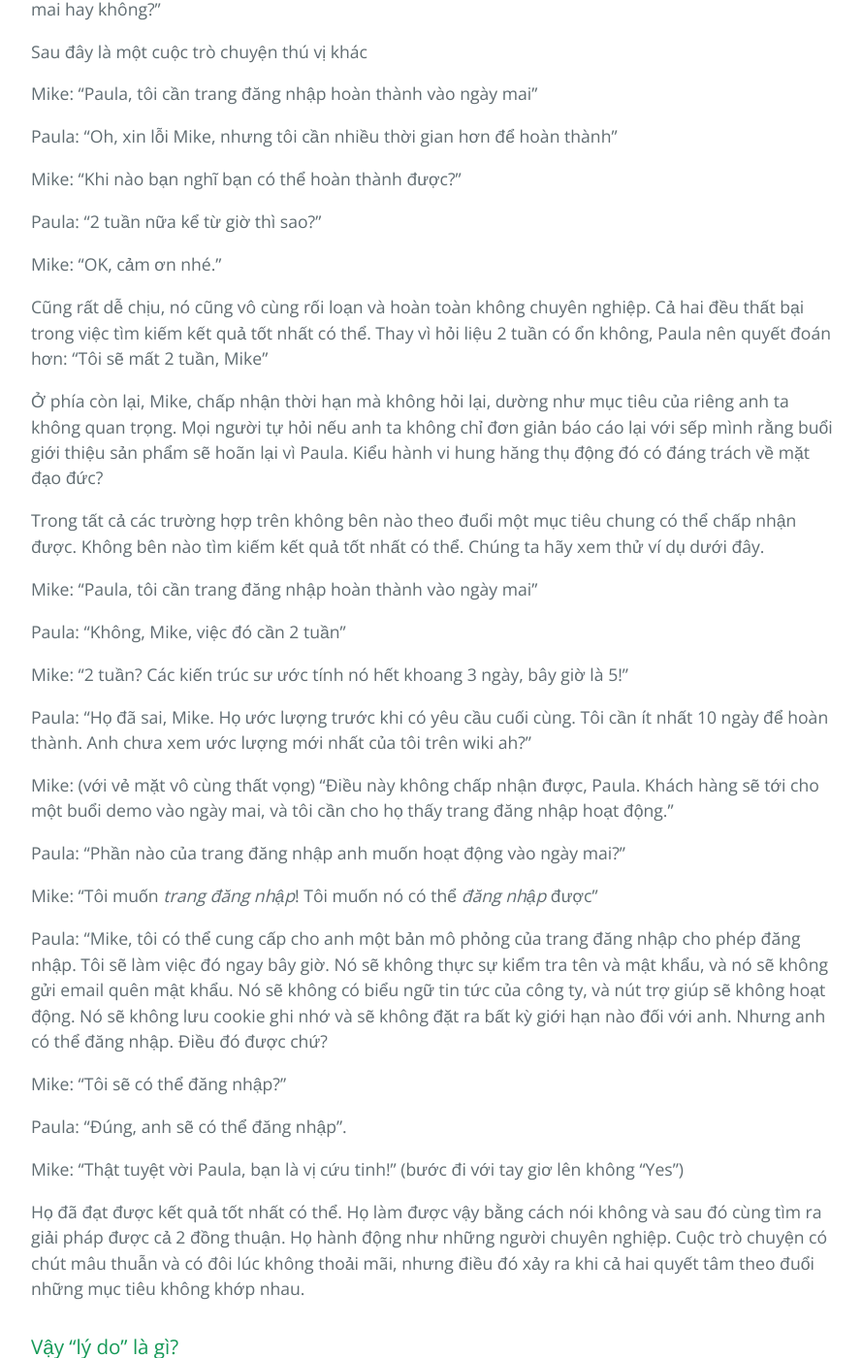
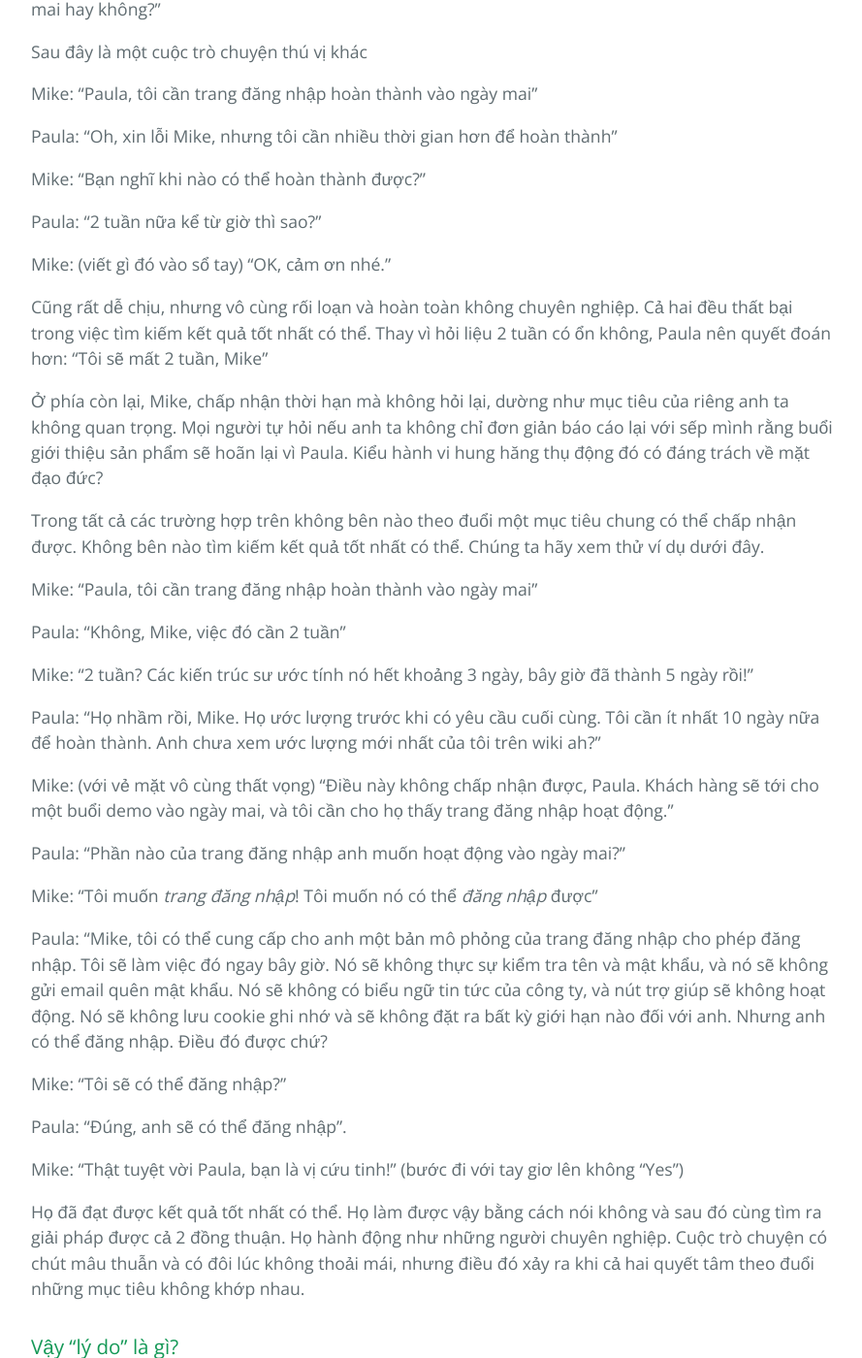
Before and after one commit to HaiBV/haibv.github.io, a Jekyll site: the page built from clean-coder/chapter-2-saying-no.md, in a window 1280 px wide and 1400 px high, scrolled down 4008 px. Shown: the whole window at 97% size, without its empty margins (192-1081 px from the left). Built offline with Jekyll 4.4.1, drawn with Linux system fonts in a browser that asks for light colours; our own code applies the rules of GitHub Pages for plain Markdown files.

Commit message:
Book - The Clean Coder - Correction - C2

```diff
--- a/clean-coder/chapter-2-saying-no.md
+++ b/clean-coder/chapter-2-saying-no.md
@@ -89,13 +89,13 @@ Mike: "Paula, tôi cần trang đăng nhập hoàn thành vào ngày mai"
 
 Paula: "Oh, xin lỗi Mike, nhưng tôi cần nhiều thời gian hơn để hoàn thành"
 
-Mike: "Khi nào bạn nghĩ bạn có thể hoàn thành được?"
+Mike: "Bạn nghĩ khi nào có thể hoàn thành được?"
 
 Paula: "2 tuần nữa kể từ giờ thì sao?"
 
-Mike: "OK, cảm ơn nhé."
+Mike: (viết gì đó vào sổ tay) "OK, cảm ơn nhé."
 
-Cũng rất dễ chịu, nó cũng vô cùng rối loạn và hoàn toàn không chuyên nghiệp. Cả hai đều thất bại trong việc tìm kiếm kết quả tốt nhất có thể. Thay vì hỏi liệu 2 tuần có ổn không, Paula nên quyết đoán hơn: "Tôi sẽ mất 2 tuần, Mike"
+Cũng rất dễ chịu, nhưng vô cùng rối loạn và hoàn toàn không chuyên nghiệp. Cả hai đều thất bại trong việc tìm kiếm kết quả tốt nhất có thể. Thay vì hỏi liệu 2 tuần có ổn không, Paula nên quyết đoán hơn: "Tôi sẽ mất 2 tuần, Mike"
 
 Ở phía còn lại, Mike, chấp nhận thời hạn mà không hỏi lại, dường như mục tiêu của riêng anh ta không quan trọng. Mọi người tự hỏi nếu anh ta không chỉ đơn giản báo cáo lại với sếp mình rằng buổi giới thiệu sản phẩm sẽ hoãn lại vì Paula. Kiểu hành vi hung hăng thụ động đó có đáng trách về mặt đạo đức?
 
@@ -105,9 +105,9 @@ Mike: "Paula, tôi cần trang đăng nhập hoàn thành vào ngày mai"
 
 Paula: "Không, Mike, việc đó cần 2 tuần"
 
-Mike: "2 tuần? Các kiến trúc sư ước tính nó hết khoang 3 ngày, bây giờ là 5!"
+Mike: "2 tuần? Các kiến trúc sư ước tính nó hết khoảng 3 ngày, bây giờ đã thành 5 ngày rồi!"
 
-Paula: "Họ đã sai, Mike. Họ ước lượng trước khi có yêu cầu cuối cùng. Tôi cần ít nhất 10 ngày để hoàn thành. Anh chưa xem ước lượng mới nhất của tôi trên wiki ah?"
+Paula: "Họ nhầm rồi, Mike. Họ ước lượng trước khi có yêu cầu cuối cùng. Tôi cần ít nhất 10 ngày nữa để hoàn thành. Anh chưa xem ước lượng mới nhất của tôi trên wiki ah?"
 
 Mike: (với vẻ mặt vô cùng thất vọng) "Điều này không chấp nhận được, Paula. Khách hàng sẽ tới cho một buổi demo vào ngày mai, và tôi cần cho họ thấy trang đăng nhập hoạt động."
 
@@ -123,7 +123,7 @@ Paula: "Đúng, anh sẽ có thể đăng nhập".
 
 Mike: "Thật tuyệt vời Paula, bạn là vị cứu tinh!" (bước đi với tay giơ lên không "Yes")
 
-Họ đã đạt được kết quả tốt nhất có thể. Họ làm được vậy bằng cách nói không và sau đó cùng tìm ra giải pháp được cả 2 đồng thuận. Họ hành động như những người chuyên nghiệp. Cuộc trò chuyện có chút mâu thuẫn và có đôi lúc không thoải mãi, nhưng điều đó xảy ra khi cả hai quyết tâm theo đuổi những mục tiêu không khớp nhau.
+Họ đã đạt được kết quả tốt nhất có thể. Họ làm được vậy bằng cách nói không và sau đó cùng tìm ra giải pháp được cả 2 đồng thuận. Họ hành động như những người chuyên nghiệp. Cuộc trò chuyện có chút mâu thuẫn và có đôi lúc không thoải mái, nhưng điều đó xảy ra khi cả hai quyết tâm theo đuổi những mục tiêu không khớp nhau.
 
 ### Vậy "lý do" là gì?
 
```
